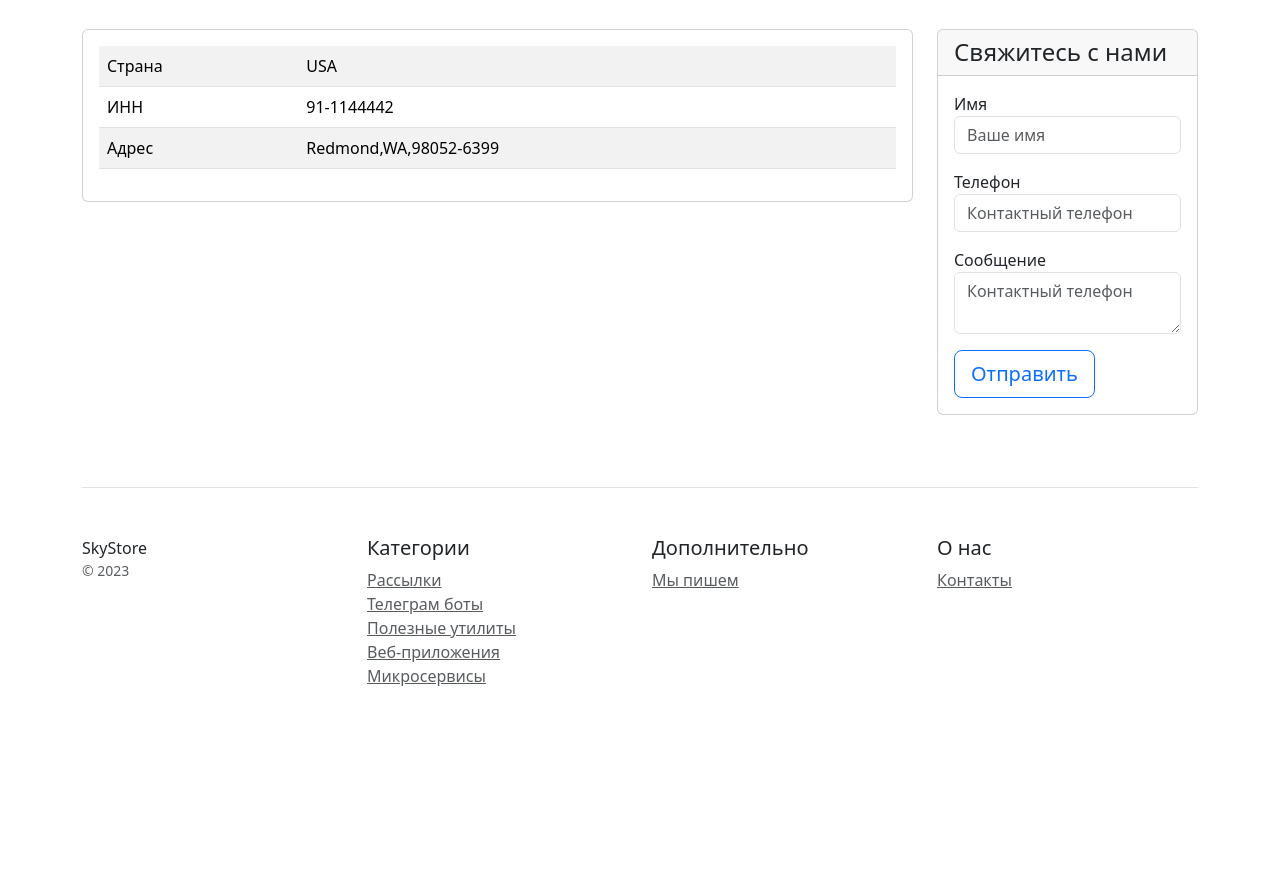
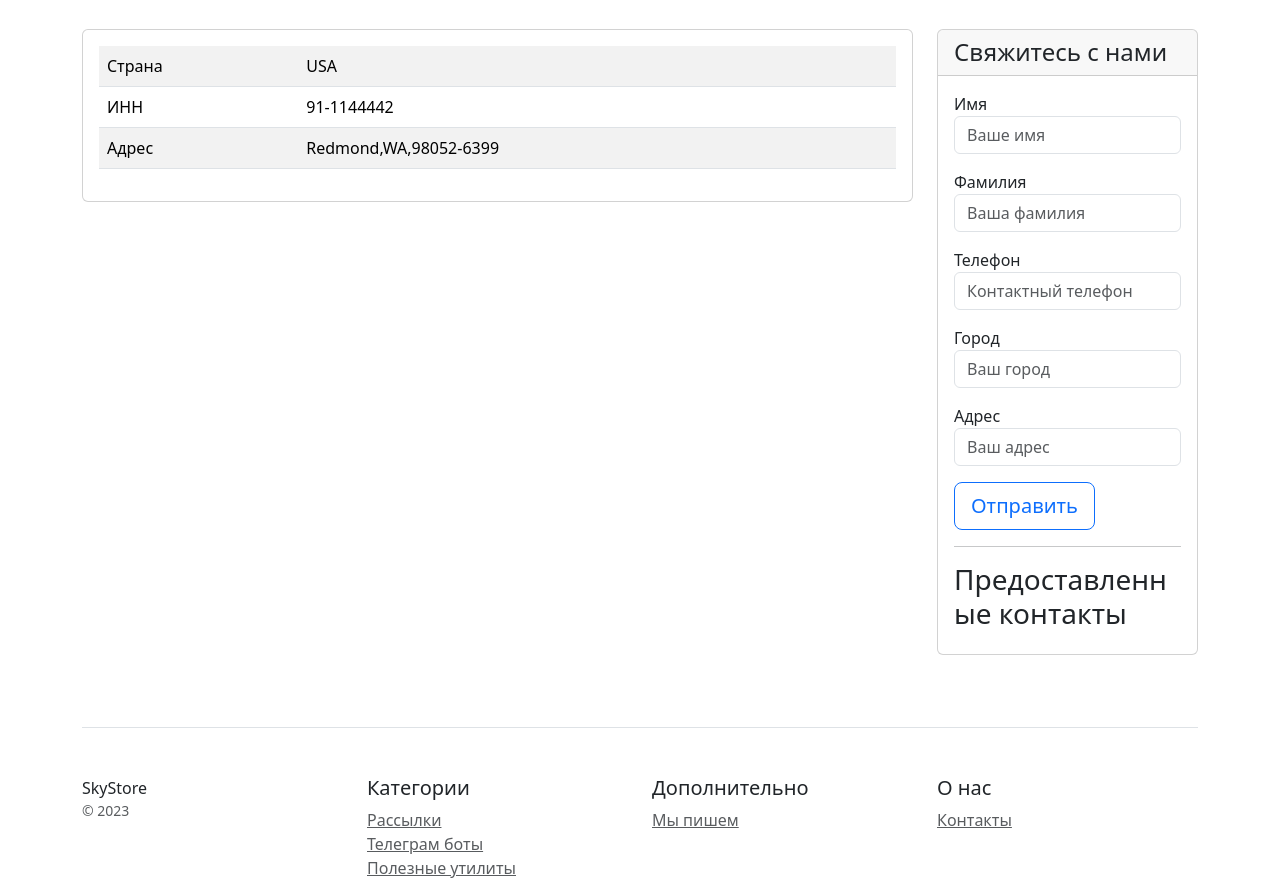
Before and after one commit to vadimsemenov53-crypto/Django_Project_1, a Django app: page /contacts/ in a window 1280 px wide. Shown: the part 209-1087 px from the top of the page. Before the commit the page ends 895 px from the top, so only its background shows below. Run offline with Django 5.2, Linux system fonts and the light colour scheme; data that the repository does not hold is empty; some libraries are stand-ins or nearby versions.

Commit message:
rebild contact.html and views.py contacts

```diff
--- a/catalog/templates/contacts.html
+++ b/catalog/templates/contacts.html
@@ -56,8 +56,15 @@
                     <form method="post" action="" class="form-floating">
                         {% csrf_token %}
                         <div class="mb-3">
-                            <label for="name">Имя</label>
-                            <input type="text" name="name" class="form-control" id="name" placeholder="Ваше имя"
+                            <label for="first_name">Имя</label>
+                            <input type="text" name="first_name" class="form-control" id="first_name"
+                                   placeholder="Ваше имя"
+                                   required>
+                        </div>
+                        <div class="mb-3">
+                            <label for="last_name">Фамилия</label>
+                            <input type="text" name="last_name" class="form-control" id="last_name"
+                                   placeholder="Ваша фамилия"
                                    required>
                         </div>
                         <div class="mb-3">
@@ -66,12 +73,41 @@
                                    placeholder="Контактный телефон" required>
                         </div>
                         <div class="mb-3">
-                            <label for="message">Сообщение</label>
-                            <textarea type="text" name="message" class="form-control" id="message"
-                                      placeholder="Контактный телефон" required></textarea>
+                            <label for="city">Город</label>
+                            <input type="text" name="city" class="form-control" id="city"
+                                   placeholder="Ваш город" required>
+                        </div>
+                        <div class="mb-3">
+                            <label for="address">Адрес</label>
+                            <input type="text" name="address" class="form-control" id="address"
+                                   placeholder="Ваш адрес" required>
                         </div>
                         <button type="submit" class="btn btn-lg btn-block btn-outline-primary">Отправить</button>
                     </form>
+
+                    <hr>
+
+                    <h3>Предоставленные контакты</h3>
+
+                    {% for contact in contacts %}
+
+                    <div class="card mt-3">
+                        <div class="card-body">
+
+                            <h5>
+                                {{ contact.first_name }}
+                                {{ contact.last_name }}
+                            </h5>
+
+                            <p>Телефон: {{ contact.phone }}</p>
+                            <p>Город: {{ contact.city }}</p>
+                            <p>Адрес: {{ contact.address }}</p>
+
+                        </div>
+                    </div>
+
+                    {% endfor %}
+
                 </div>
             </div>
         </div>
--- a/catalog/views.py
+++ b/catalog/views.py
@@ -1,5 +1,5 @@
-from django.shortcuts import render
-from catalog.models import Product
+from django.shortcuts import render, redirect
+from catalog.models import Product, ContactInfo
 
 def home(request):
     """ Контроллер для домашней страницы home.html """
@@ -14,15 +14,21 @@ def home(request):
 
 def contacts(request):
     """ Контроллер для страницы contacts.html """
-    success = False
 
     if request.method == 'POST':
-        name = request.POST.get('name')
-        phone = request.POST.get('phone')
-        message = request.POST.get('message')
+        ContactInfo.objects.create(
+            first_name=request.POST.get('first_name'),
+            last_name=request.POST.get('last_name'),
+            phone=request.POST.get('phone'),
+            city=request.POST.get('city'),
+            address=request.POST.get('address')
+        )
+        return redirect('catalog:contacts')
 
-        success = True
+    contacts_all = ContactInfo.objects.all()
 
-    return render(request, 'contacts.html', {
-            'success': success
-        })
+    return render(
+        request,
+        'contacts.html',
+        {'contacts': contacts_all
+         })
```
